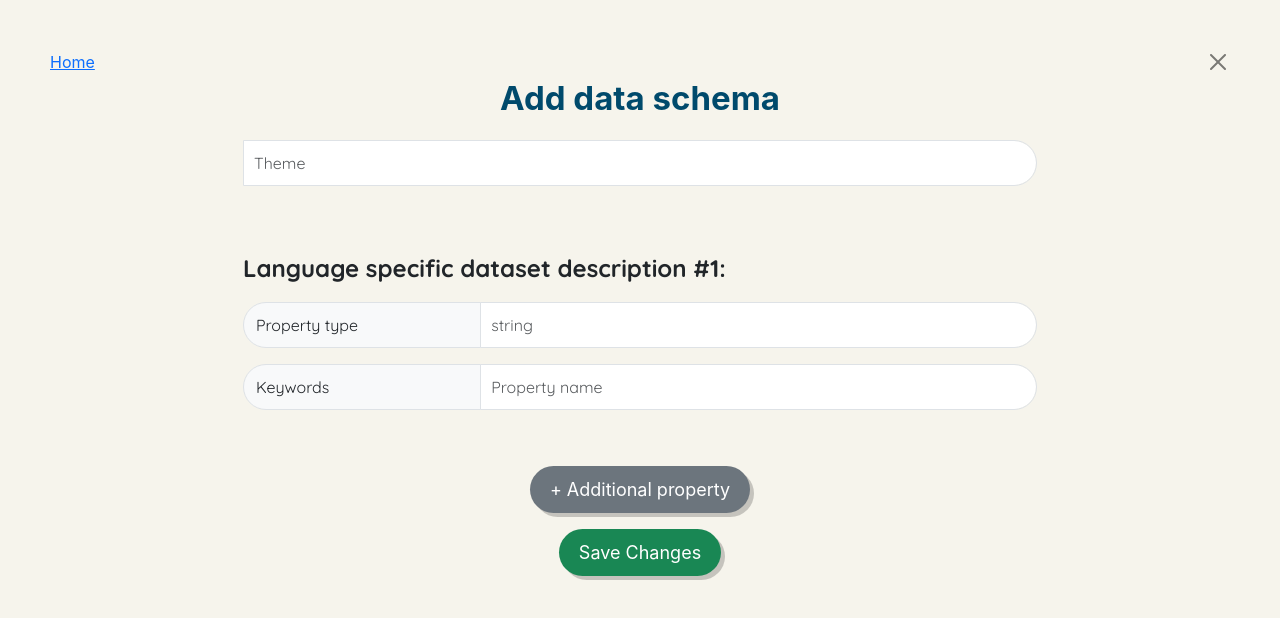
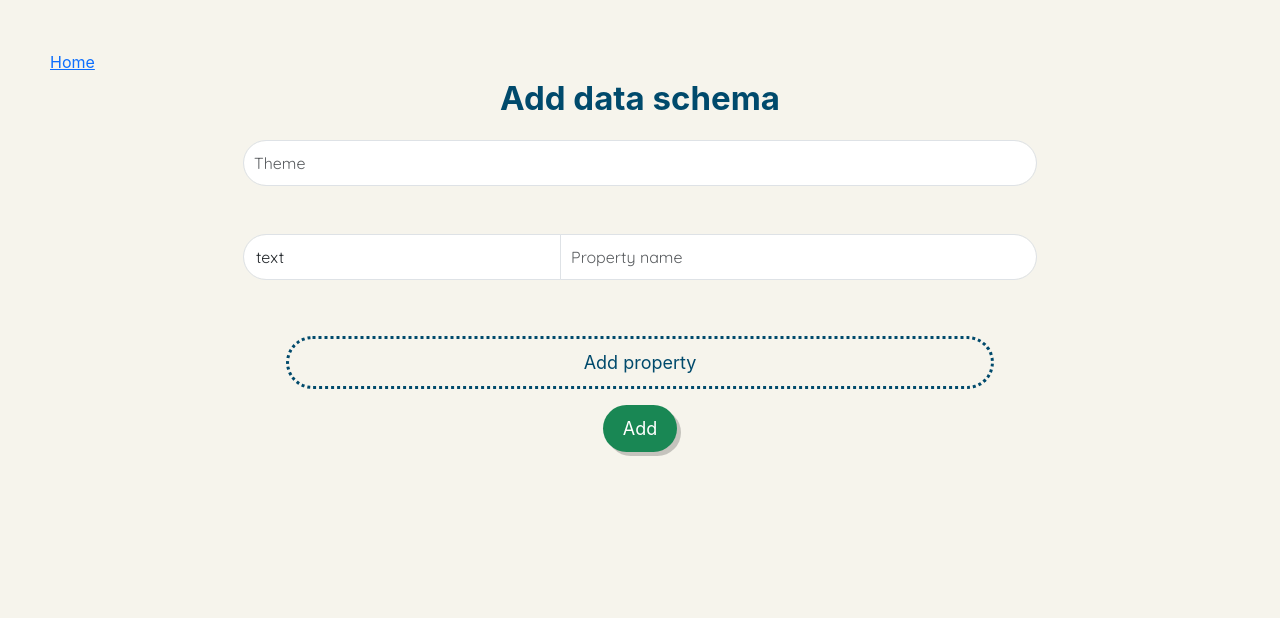
Before and after one commit to DPWO-Projekt/dpwo_frontend, a React (Create React App) app: page /dataschema-add in a window 1280 px wide. Shown: the top 618 px of the page. Built offline with nearby package versions, Linux system fonts and the light colour scheme; a web font is replaced by a local one.

Commit message:
Form with working request

```diff
--- a/src/components/DataSchemaAdd/DataSchemaAdd.module.css
+++ b/src/components/DataSchemaAdd/DataSchemaAdd.module.css
@@ -18,17 +18,23 @@
 }
 
 .inputLabel {
-  width: 30% !important;
+  width: 40% !important;
   border-radius: 50rem !important;
   border-top-right-radius: 0 !important;
   border-bottom-right-radius: 0 !important;
 }
 
 .inputValue {
-  width: 70% !important;
+  width: 60% !important;
   border-radius: 50rem !important;
   border-top-left-radius: 0 !important;
   border-bottom-left-radius: 0 !important;
+  padding: 10px !important;
+}
+
+.inputValueFull {
+  width: 70% !important;
+  border-radius: 50rem !important;
   padding: 10px !important;
 }
 
@@ -42,6 +48,19 @@
   border: none !important;
   color: white !important;
   box-shadow: 4px 4px 0 rgba(0, 0, 0, 0.2) !important;
+  margin: auto !important;
+  display: block !important;
+  margin-top: 24px !important;
+  font-size: large !important;
+}
+
+.addPropButton {
+  border-radius: 50rem !important;
+  width: 60% !important;
+  padding: 10px !important;
+  background-color: #F6F4EC;
+  border: dotted !important;
+  color: #004A6C !important;
   margin: auto !important;
   display: block !important;
   margin-top: 24px !important;
--- a/src/components/DataSchemaAdd/DataSchemaAdd.tsx
+++ b/src/components/DataSchemaAdd/DataSchemaAdd.tsx
@@ -1,7 +1,8 @@
-import React, { FC, useState, useEffect } from 'react';
-import { Form, Button, InputGroup, CloseButton } from 'react-bootstrap';
+import React, { FC, useState } from 'react';
+import { Form, Button, InputGroup } from 'react-bootstrap';
 import styles from './DataSchemaAdd.module.css';
-import {Link, useLocation} from 'react-router';
+import {Link} from 'react-router';
+import { v4 as uuidv4 } from 'uuid';
 
 export interface Property {
   type: string;
@@ -9,8 +10,8 @@ export interface Property {
 }
 
 export interface InitialDatasetData {
-  title: string;
-  properties: [Property]
+  name: string;
+  properties: []
 }
 
 interface DataSchemaAddProps {
@@ -22,44 +23,65 @@ const DataSchemaAdd: FC<DataSchemaAddProps> = ({
   onSaveSuccess,
   onSaveError,
 }) => {
-
+  const availableDataTypes = ["text", "decimal", "boolean", "date", "link"]
   const [isSaving, setIsSaving] = useState(false);
 
-  const [datasetTitle, setdatasetTitle] = useState('');
+  const [datasetName, setdatasetName] = useState('');
   const [schemaProperties, setSchemaProperties] = useState([
     {
-      type: '',
-      name: ''
+      type: availableDataTypes[0],
+      name: '',
+      id: uuidv4()
     }
   ]);
 
-  const handleAddDescription = () => {
+  const handleAddProperty = () => {
     setSchemaProperties([
       ...schemaProperties,
       {
-        type: '',
-        name: ''
+        type: availableDataTypes[0],
+        name: '',
+        id: uuidv4()
       },
     ]);
+    console.log(schemaProperties);
   };
 
-  const handleRemoveDescription = (idToRemove: string) => {
+  const handleRemoveProperty = (idToRemove: string) => {
     if (schemaProperties.length <= 1) {
-      alert('You must have at least one language description.');
+      alert('You must have at least one property.');
       return;
     }
-    setSchemaProperties(schemaProperties.filter((prop) => prop.name !== idToRemove));
+    setSchemaProperties(schemaProperties.filter((prop) => prop.id !== idToRemove));
   };
+
+  type DescriptionField = keyof (Property & { id: string });
+  const handlePropChange = (idToUpdate: string, field: DescriptionField, value: string) => {
+    setSchemaProperties(
+      schemaProperties.map((prop) => {
+        if (prop.id === idToUpdate) {
+          return { ...prop, [field]: value };
+        }
+        return prop;
+      })
+    );
+  };
+
+
 
   const handleSubmit = async (e: React.FormEvent) => {
     e.preventDefault();
     setIsSaving(true);
 
+    var propMap: any = {};
+    schemaProperties.forEach(prop => {
+      propMap[prop.name] = prop.type;
+    });
     const payload = {
-      title: datasetTitle,
+      name: datasetName,
+      properties: propMap
     };
-
-    console.log('Submitting Payload for Edit:', JSON.stringify(payload, null, 2));
+    console.log('Submitting Payload for Add:', JSON.stringify(payload));
 
     try {
       const response = await fetch(`http://localhost:8080/api/dataset`, {
@@ -90,7 +112,6 @@ const DataSchemaAdd: FC<DataSchemaAddProps> = ({
     <div className={styles.container}>
       <div className={styles.nav}>
         <Link to={'/'}>Home</Link>
-        <CloseButton />
       </div>
 
       <div className={styles.header}>Add data schema</div>
@@ -99,51 +120,47 @@ const DataSchemaAdd: FC<DataSchemaAddProps> = ({
         <div className={styles.section}>
           <InputGroup className={`${styles.inputGroup} mx-auto`}>
             <Form.Control
-              className={`${styles.inputValue}`}
+              className={`${styles.inputValueFull}`}
               placeholder="Theme"
               aria-label="Theme"
-              value={datasetTitle}
-              onChange={(e) => setdatasetTitle(e.target.value)}
+              value={datasetName}
+              onChange={(e) => setdatasetName(e.target.value)}
               required
             />
           </InputGroup>
         </div>
 
-        {schemaProperties.map((descData, index) => {
+        {schemaProperties.map((propData, index) => {
           return (
-            <div key={descData.name} className={styles.section}>
-              <label className={styles.inputGroupLabel}>
-                Language specific dataset description #{index + 1}:
-              </label>
-
+            <div key={propData.id} className={styles.section}>
               <InputGroup className={`${styles.inputGroup} mx-auto`}>
-                <InputGroup.Text className={`${styles.inputLabel}`}>Property type</InputGroup.Text>
+                <Form.Control
+                  as="select"
+                  value={propData.type}
+                  className={`${styles.inputLabel}`}
+                  onChange={(e) => handlePropChange(propData.id, 'type', e.target.value)}
+                >
+                  {availableDataTypes.map((t) => (
+                    <option key={t} value={t}>{t}</option>
+                  ))}
+                </Form.Control>
                 <Form.Control
                   className={`${styles.inputValue}`}
-                  placeholder="string"
-                  aria-label="Property type"
-                  value={descData.type}
+                  placeholder="Property name"
+                  aria-label="Property name"
+                  value={propData.name}
+                  onChange={(e) => handlePropChange(propData.id, 'name', e.target.value)}
                   required
                 />
               </InputGroup>
-              <InputGroup className={`${styles.inputGroup} mx-auto`}>
-                <InputGroup.Text className={`${styles.inputLabel}`}>Keywords</InputGroup.Text>
-                <Form.Control
-                  className={`${styles.inputValue}`}
-                  placeholder="Property name"
-                  aria-label="Property type"
-                  value={descData.name}
-                  //onChange={(e) => handleDescriptionChange(descData.id, 'keywords', e.target.value)}
-                />
-              </InputGroup>
-              {schemaProperties.length > 1 && (
+              {index > 0 && (
                 <Button
                   variant="danger"
                   size="sm"
-                  onClick={() => handleRemoveDescription(descData.name)}
+                  onClick={() => handleRemoveProperty(propData.id)}
                   className={styles.button}
                 >
-                  Remove
+                  Remove property
                 </Button>
               )}
             </div>
@@ -152,12 +169,12 @@ const DataSchemaAdd: FC<DataSchemaAddProps> = ({
 
         <div className={styles.buttonContainer}>
           <Button
-            variant="secondary"
-            onClick={handleAddDescription}
-            className={styles.button}
+            variant="outline-secondary"
+            onClick={handleAddProperty}
+            className={`${styles.addPropButton}`}
             disabled={isSaving}
           >
-            + Additional property
+            Add property
           </Button>
 
           <Button
@@ -166,7 +183,7 @@ const DataSchemaAdd: FC<DataSchemaAddProps> = ({
             type="submit"
             disabled={isSaving}
           >
-            {isSaving ? 'Saving...' : 'Save Changes'}
+            {isSaving ? 'Saving...' : 'Add'}
           </Button>
         </div>
       </Form>
```
